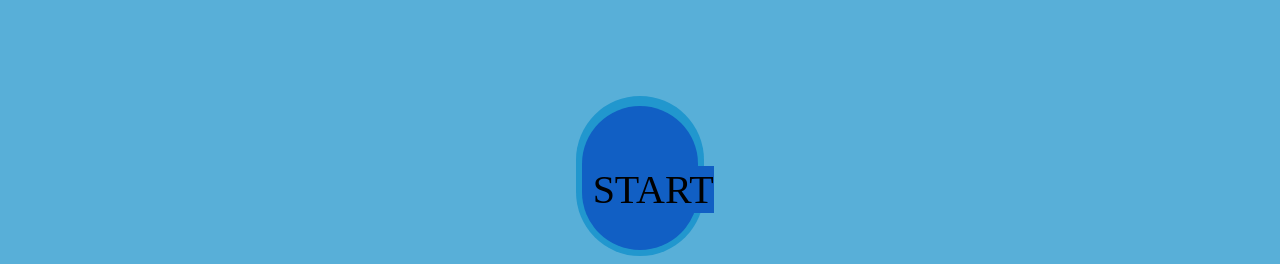
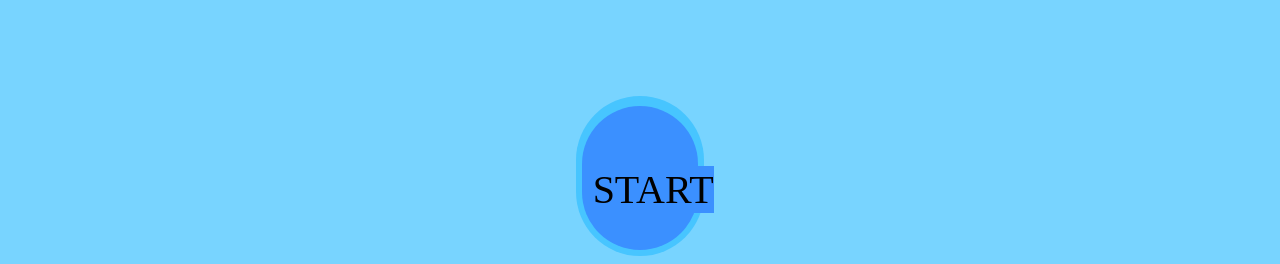
Before and after one commit to JioPonda/3MTB, a plain HTML site: page index.html in a window 1280 px wide. Shown: the part 536-800 px from the top of the page. Drawn offline with Linux system fonts and the light colour scheme; a web font is replaced by a local one.

Commit message:
softer color test (see to find a better yellow)

```diff
--- a/CSS/colorsTheme.scss
+++ b/CSS/colorsTheme.scss
@@ -1,31 +1,31 @@
 // RED
-$red-bgc: #d85858;
-$red-circle1: #ce2121;
-$red-circle2: #c41111;
+$red-bgc: #fb8383;
+$red-circle1: #ff5454;
+$red-circle2: #ff6868;
 // ORANGE
-$orange-bgc: #d89c58;
-$orange-circle1: #ffa201;
-$orange-circle2: #ee8b09;
+$orange-bgc: #ffbb7b;
+$orange-circle1: #ff9224;
+$orange-circle2: #ffa530;
 // YELLOW
-$yellow-bgc: #d8d658;
-$yellow-circle1: #cece21;
-$yellow-circle2: #c4c411;
+$yellow-bgc: #fffd9f;
+$yellow-circle1: #e6e671;
+$yellow-circle2: #ecec65;
 // GREEN
-$green-bgc: #58d88d;
-$green-circle1: #21ce46;
-$green-circle2: #11c420;
+$green-bgc: #a9fca5;
+$green-circle1: #82d37a;
+$green-circle2: #50bb50;
 // BLUE
-$blue-bgc: #58afd8;
-$blue-circle1: #2197ce;
-$blue-circle2: #115fc4;
+$blue-bgc: #78d4ff;
+$blue-circle1: #47c5ff;
+$blue-circle2: #3b90ff;
 // PURPLE
-$purple-bgc: #ab58d8;
-$purple-circle1: #9721ce;
-$purple-circle2: #7911c4;
+$purple-bgc: #da95ff;
+$purple-circle1: #d478ff;
+$purple-circle2: #ae3eff;
 // PINK
-$pink-bgc: #d858c5;
-$pink-circle1: #ce21a9;
-$pink-circle2: #c4119a;
+$pink-bgc: #ff9ef0;
+$pink-circle1: #ff83e4;
+$pink-circle2: #ff5eda;
 // DARK THEME
 $dark-bgc: #000000;
 $text-white: #efefef;
--- a/JS/colors.js
+++ b/JS/colors.js
@@ -1,37 +1,37 @@
 // RED
-export const redBgc = "#d85858";
-export const redCircle1 = "#ce2121";
-export const redCircle2 = "#c41111";
+export const redBgc = "#fb8383";
+export const redCircle1 = "#ff5454";
+export const redCircle2 = "#ff6868";
 
 // ORANGE
-export const orangeBgc = "#d89c58";
-export const orangeCircle1 = "#ffa201";
-export const orangeCircle2 = "#ee8b09";
+export const orangeBgc = "#ffbb7b";
+export const orangeCircle1 = "#ff9224";
+export const orangeCircle2 = "#ffa530";
 
 // YELLOW
-export const yellowBgc = "#d8d658";
-export const yellowCircle1 = "#cece21";
-export const yellowCircle2 = "#c4c411";
+export const yellowBgc = "#fffd9f";
+export const yellowCircle1 = "#e6e671";
+export const yellowCircle2 = "#ecec65";
 
 // GREEN
-export const greenBgc = "#58d88d";
-export const greenCircle1 = "#21ce46";
-export const greenCircle2 = "#11c420";
+export const greenBgc = "#a9fca5";
+export const greenCircle1 = "#82d37a";
+export const greenCircle2 = "#50bb50";
 
 // BLUE
-export const blueBgc = "#58afd8";
-export const blueCircle1 = "#2197ce";
-export const blueCircle2 = "#115fc4";
+export const blueBgc = "#78d4ff";
+export const blueCircle1 = "#47c5ff";
+export const blueCircle2 = "#3b90ff";
 
 // PURPLE
-export const purpleBgc = "#ab58d8";
-export const purpleCircle1 = "#9721ce";
-export const purpleCircle2 = "#7911c4";
+export const purpleBgc = "#da95ff";
+export const purpleCircle1 = "#d478ff";
+export const purpleCircle2 = "#ae3eff";
 
 // PINK
-export const pinkBgc = "#d858c5";
-export const pinkCircle1 = "#ce21a9";
-export const pinkCircle2 = "#c4119a";
+export const pinkBgc = "#ff9ef0";
+export const pinkCircle1 = "#ff83e4";
+export const pinkCircle2 = "#ff5eda";
 
 // DARK THEME
 export const darkBgc = "#000000";
--- a/JS/colorsTheme.js
+++ b/JS/colorsTheme.js
@@ -62,12 +62,6 @@ colors.addEventListener("click", function () {
     colorsSelector.style.display = "flex";
   }
 });
-
-// document.addEventListener("click", function (e) {
-//   if (!colors.contains(e.target) && !colorsSelector.contains(e.target)) {
-//     colorsSelector.style.display = "none";
-//   }
-// });
 
 // Color Change
 
```
Also changed, not shown: CSS/index.css.
